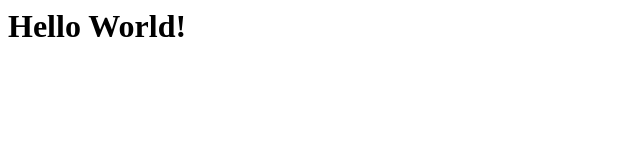
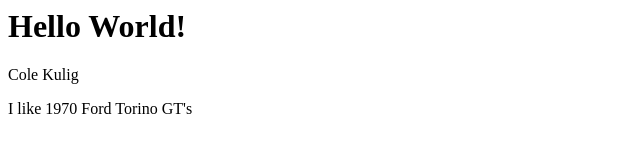
Before and after one commit to ckulig4/git-inclass, a plain HTML site: page index.html in a window 1280 px wide. Shown: the whole page, without its empty margins (0-640 px from the left). Drawn offline with Linux system fonts and the light colour scheme.

Commit message:
Second Commit

```diff
--- a/index.html
+++ b/index.html
@@ -6,5 +6,12 @@
     <h1>
       Hello World!
     </h1>
+
+    <p>
+      Cole Kulig
+    </p>
+    <P>
+      I like 1970 Ford Torino GT's
+    </P>
   </body>
 </html>
```
